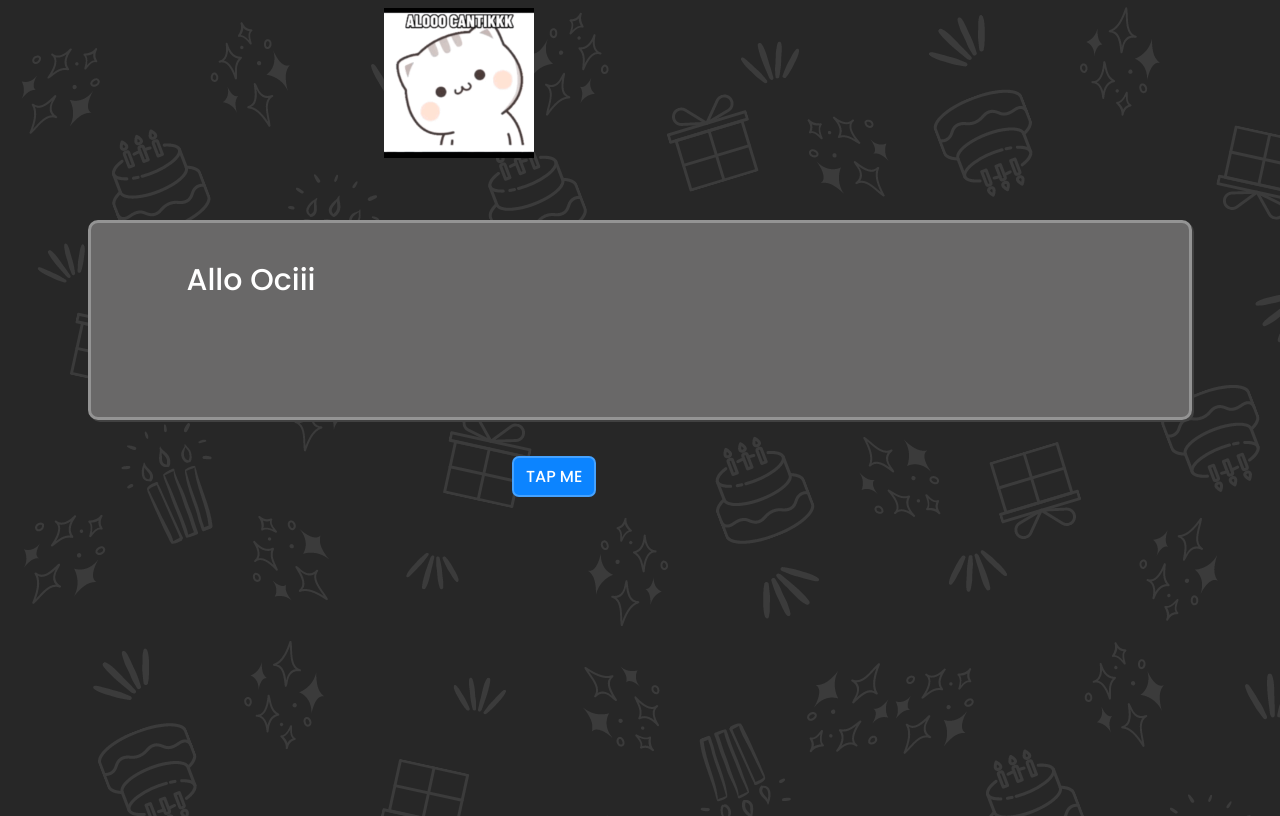
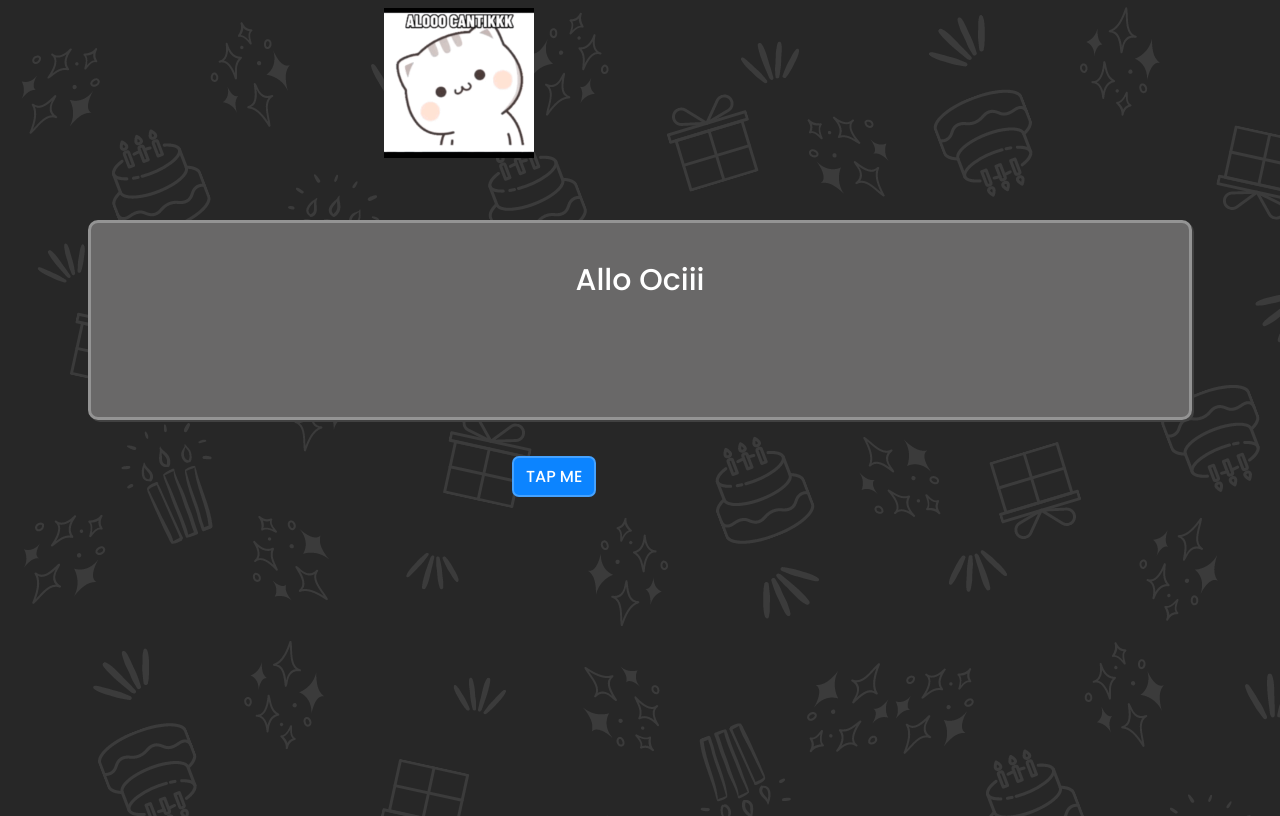
Before and after one commit to Zxnc0/buatociii.github.io, a plain HTML site: page page 2.html in a window 1280 px wide. Drawn offline with Linux system fonts and the light colour scheme; files that its build step writes are made by us from their sources.

Commit message:
Update page 2.html

```diff
--- a/page 2.html
+++ b/page 2.html
@@ -15,7 +15,6 @@
     }
 
     p {
-        width: 310px;
         font-family: 'Poppins', sans-serif;
         font-size: 30px;
     }
```
